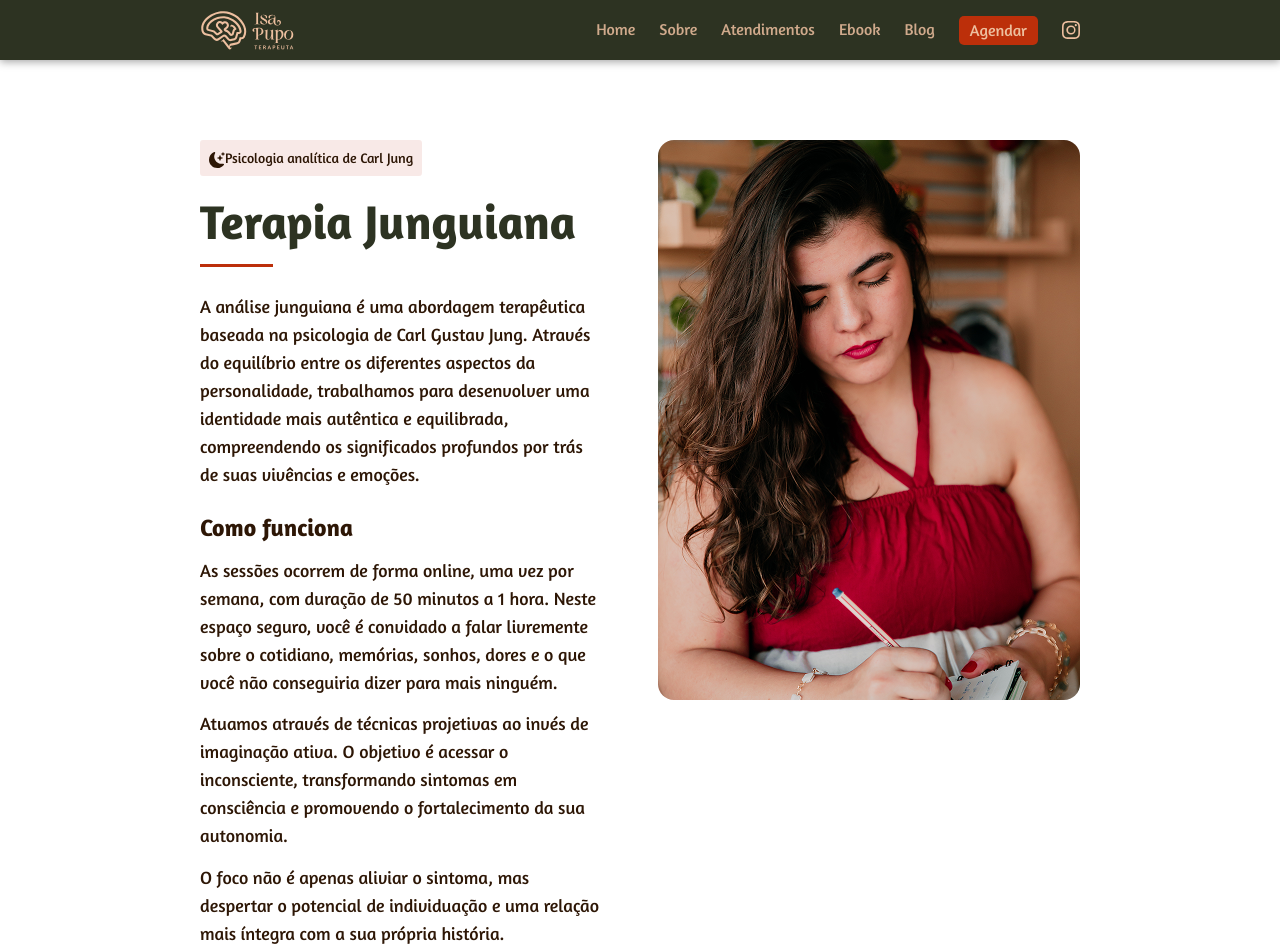
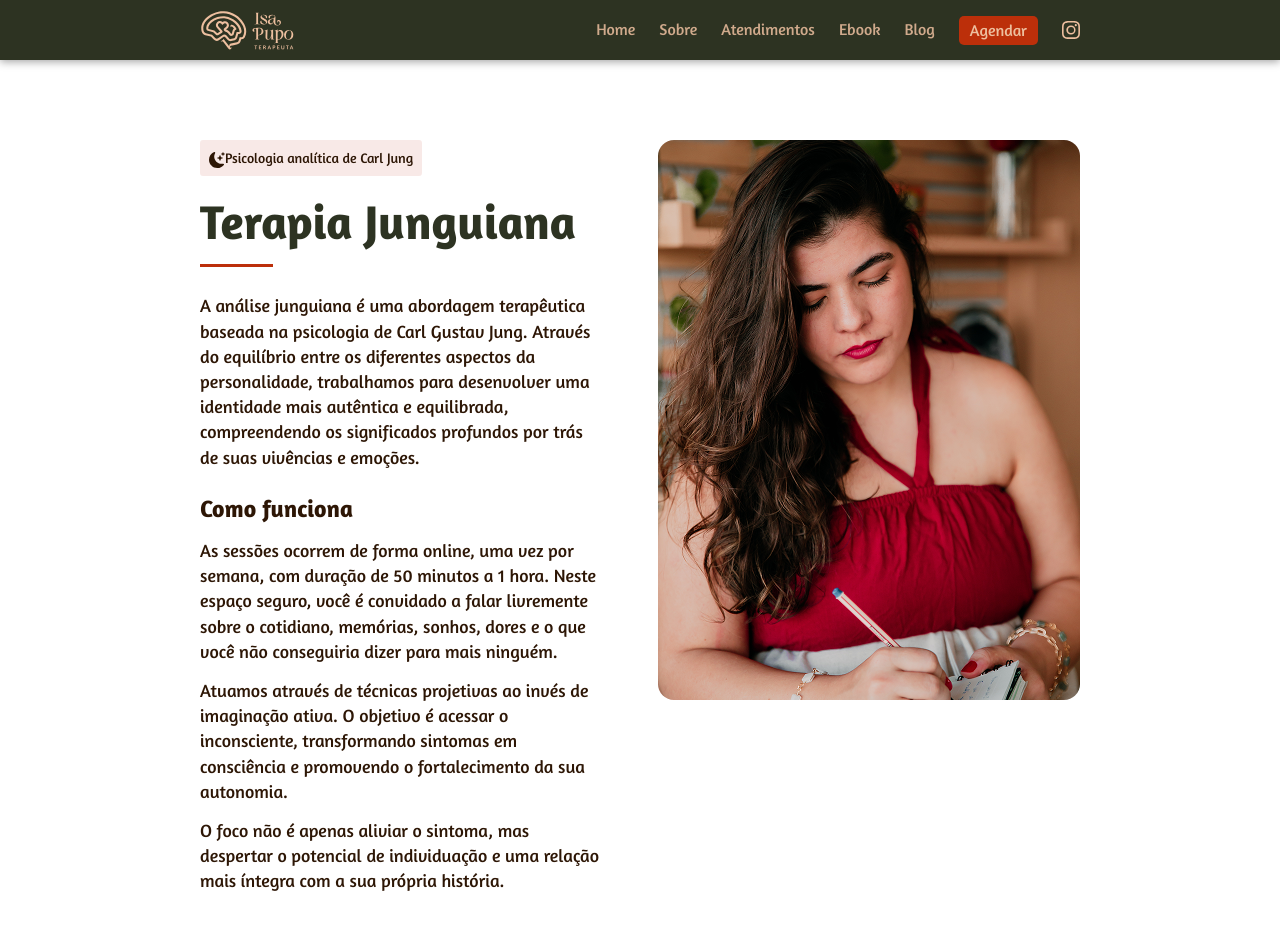
Before and after one commit to diegommcosta/isa-pupo-site, a Next.js app: page /terapia/jungiana in a window 1280 px wide. Shown: the top 952 px of the page. Built offline with nearby package versions, Linux system fonts and the light colour scheme.

Commit message:
fix(terapia): reduz line-height dos textos da hero em 10% no desktop
leading-[1.55] → md:leading-[1.4] no lead e no intro.

Co-Authored-By: Claude Sonnet 4.6 <noreply@anthropic.com>

```diff
--- a/components/therapy/TherapyPage.tsx
+++ b/components/therapy/TherapyPage.tsx
@@ -31,13 +31,13 @@ export default function TherapyPage({ data }: Props) {
                 {data.title}
               </h1>
               <span className="block w-[73px] h-[3px] bg-laranja mt-[18px] mb-[26px]" />
-              <p className="text-[18px] leading-[1.55] text-marrom max-w-[560px] mb-[26px]">
+              <p className="text-[18px] leading-[1.55] md:leading-[1.4] text-marrom max-w-[560px] mb-[26px]">
                 {data.lead}
               </p>
               <h2 className="font-sans font-bold text-[24px] leading-[1.1] text-marrom mb-4">
                 Como funciona
               </h2>
-              <div className="text-[18px] leading-[1.55] text-marrom max-w-[560px] space-y-[14px]">
+              <div className="text-[18px] leading-[1.55] md:leading-[1.4] text-marrom max-w-[560px] space-y-[14px]">
                 {data.intro.split("\n").map((p, i) => (
                   <p key={i}>{p}</p>
                 ))}
```
